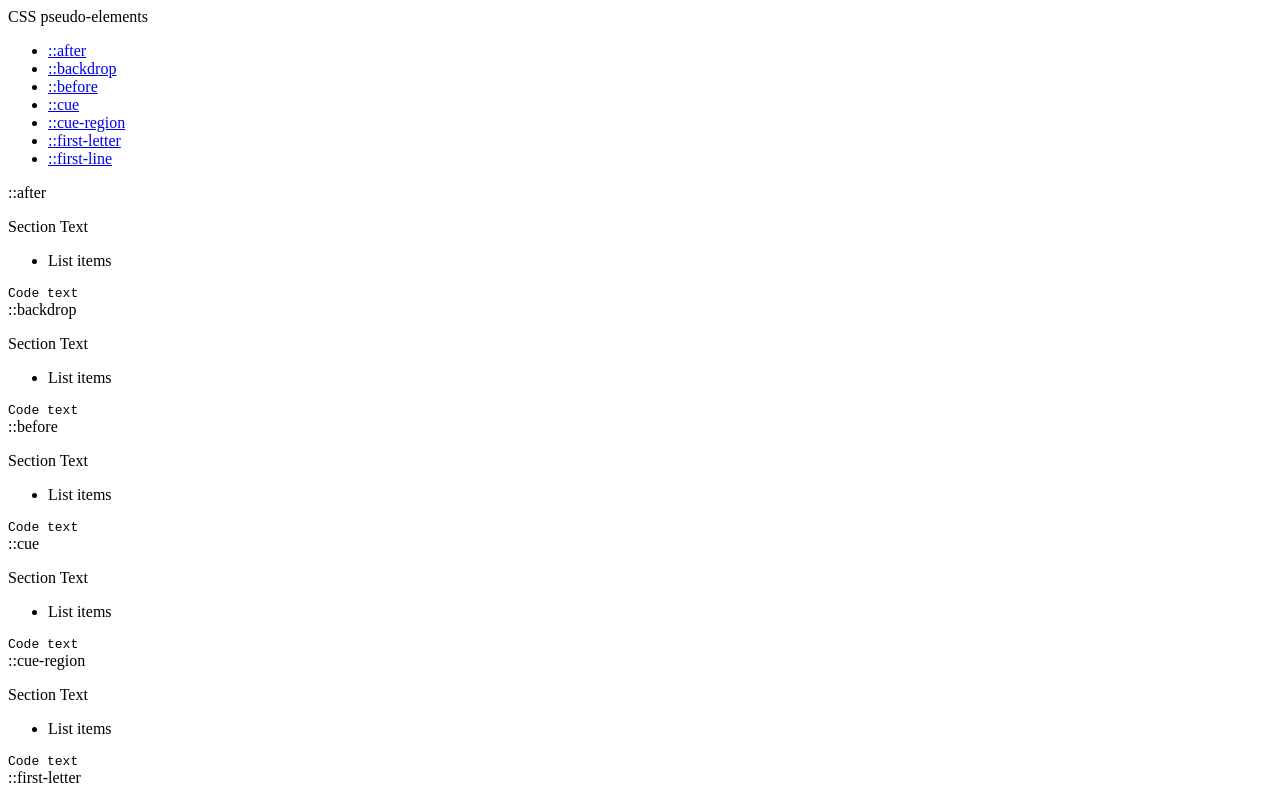
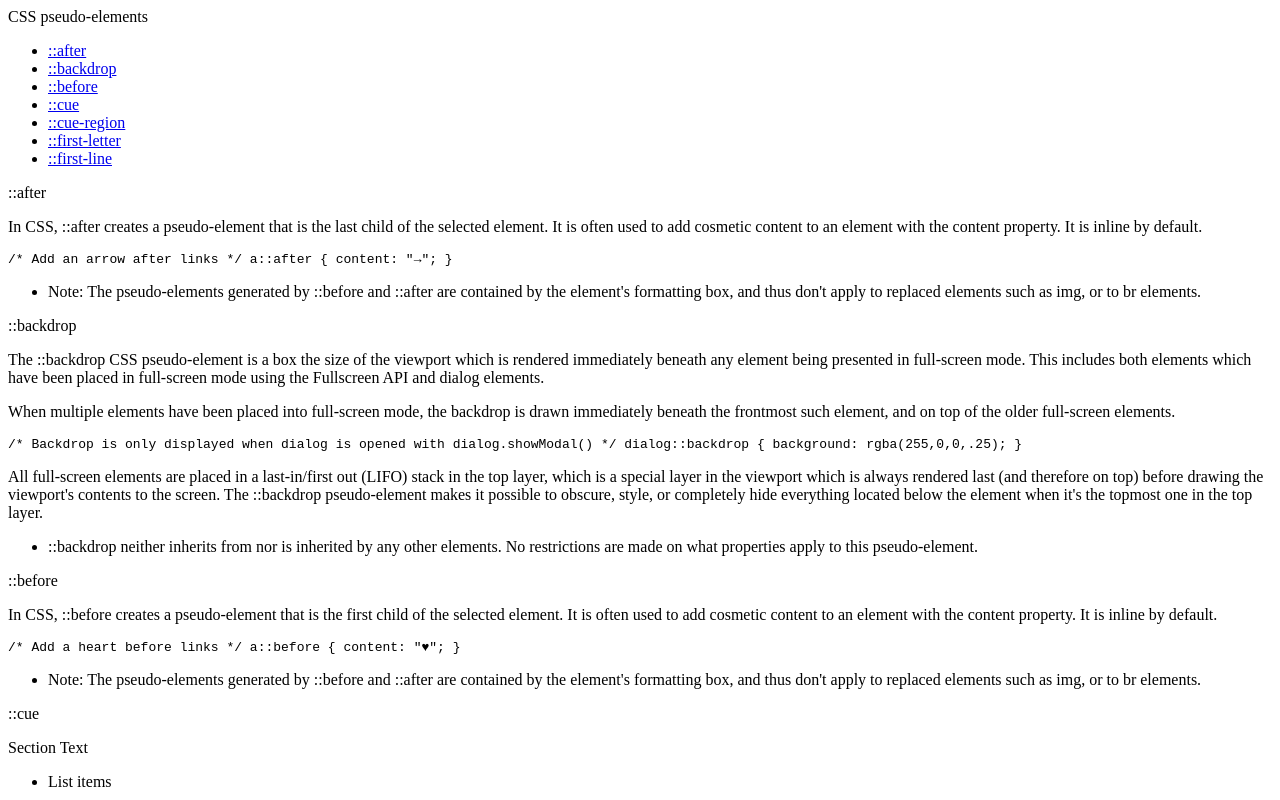
Before and after one commit to rootdown001/tech_doc, a plain HTML site: page index.html in a window 1280 px wide. Shown: the top 800 px of the page. Drawn offline with Linux system fonts and the light colour scheme.

Commit message:
adding text

```diff
--- a/index.html
+++ b/index.html
@@ -49,45 +49,72 @@
     <section class="main-section" id="kw_after">
         <header>::after</header>
         <article>
-            <p>Section Text</p>
+            <p>In CSS, ::after creates a pseudo-element that is the last child of the selected element. It is often used to add cosmetic content to an element with the content property. It is inline by default.</p>
+
+            <code>
+                /* Add an arrow after links */
+                a::after {
+                  content: "→";
+                }
+            </code>
 
             <ul>
-                <li>List items</li>
+                <li>Note: The pseudo-elements generated by ::before and ::after are contained by the element's formatting box,
+                    and thus don't apply to replaced elements such as img, or to br elements.</li>
             </ul>
 
-            <code>
-                Code text
-            </code>
+
         </article>
     </section>
 
     <section class="main-section" id="kw_backdrop">
         <header>::backdrop</header>
         <article>
-            <p>Section Text</p>
+            <p>The ::backdrop CSS pseudo-element is a box the size of the viewport which is rendered immediately beneath any element
+                being presented in full-screen mode. This includes both elements which have been placed in full-screen mode using the
+                Fullscreen API and dialog elements.</p>
+            <p>When multiple elements have been placed into full-screen mode, the backdrop is drawn immediately beneath the frontmost
+                such element, and on top of the older full-screen elements.</p>
+
+            <code>
+                /* Backdrop is only displayed when dialog is opened with dialog.showModal() */
+                dialog::backdrop {
+                  background: rgba(255,0,0,.25);
+                }
+            </code>
+            <p>All full-screen elements are placed in a last-in/first out (LIFO) stack in the top layer, which is a special layer in the
+                viewport which is always rendered last (and therefore on top) before drawing the viewport's contents to the screen.
+                The ::backdrop pseudo-element makes it possible to obscure, style, or completely hide everything located below the element
+                when it's the topmost one in the top layer.</p>
 
             <ul>
-                <li>List items</li>
+                <li>::backdrop neither inherits from nor is inherited by any other elements. No restrictions are made on what properties
+                    apply to this pseudo-element.</li>
             </ul>
 
-            <code>
-                Code text
-            </code>
+
         </article>
     </section>
 
     <section class="main-section" id="kw_before">
         <header>::before</header>
         <article>
-            <p>Section Text</p>
+            <p>In CSS, ::before creates a pseudo-element that is the first child of the selected element. It is often used to add
+                cosmetic content to an element with the content property. It is inline by default.</p>
+
+            <code>
+                /* Add a heart before links */
+                a::before {
+                  content: "♥";
+                }
+            </code>
 
             <ul>
-                <li>List items</li>
+                <li>Note: The pseudo-elements generated by ::before and ::after are contained by the element's formatting box, and thus
+                    don't apply to replaced elements such as img, or to br elements.</li>
             </ul>
 
-            <code>
-                Code text
-            </code>
+
         </article>
     </section>
 
```
